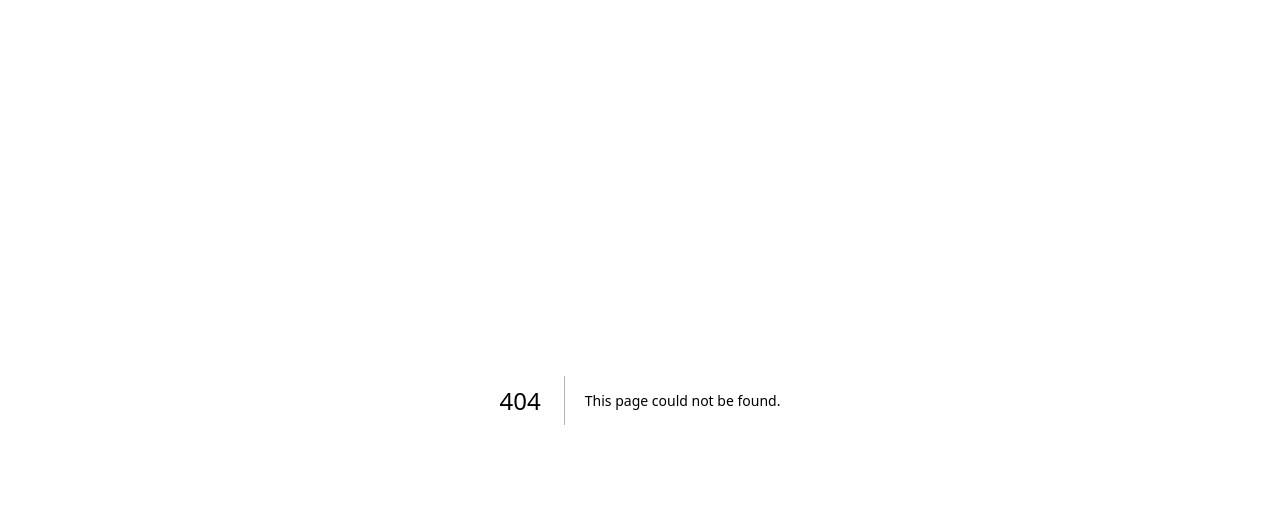
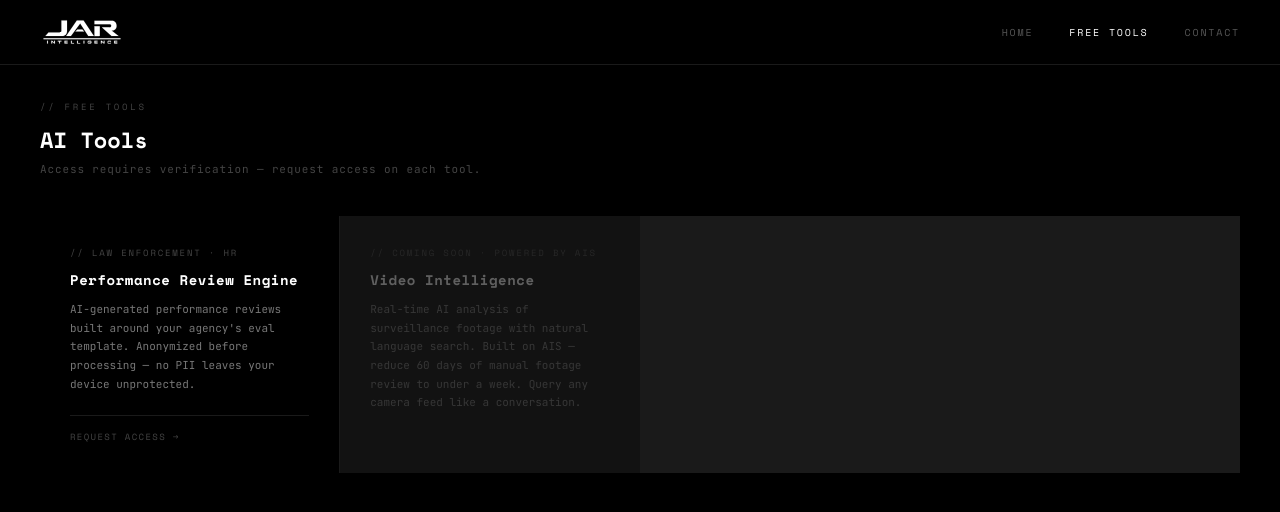
Before and after one commit to stearnsjustin1-debug/jarintel-ai, a Next.js app: page /free-tools in a window 1280 px wide. Before the commit this address had no page. Shown: the top 512 px of the page. Built offline with nearby package versions, Linux system fonts and the light colour scheme.

Commit message:
initial commit

```diff
--- a/pages/_app.js
+++ b/pages/_app.js
@@ -1,5 +1,5 @@
-import "@/styles/globals.css";
+import '../styles/globals.css'
 
 export default function App({ Component, pageProps }) {
-  return <Component {...pageProps} />;
+  return <Component {...pageProps} />
 }
--- /dev/null
+++ b/pages/free-tools.js
@@ -0,0 +1,86 @@
+import Head from 'next/head'
+import { useRouter } from 'next/router'
+
+export default function FreeTools() {
+  const router = useRouter()
+
+  return (
+    <>
+      <Head>
+        <title>Free Tools — JAR Intelligence</title>
+        <link rel="preconnect" href="https://fonts.googleapis.com" />
+        <link href="https://fonts.googleapis.com/css2?family=Space+Mono:wght@400;700&family=JetBrains+Mono:wght@300;400;500&display=swap" rel="stylesheet" />
+      </Head>
+
+      <main style={{ background: '#000', minHeight: '100vh', fontFamily: "'JetBrains Mono', monospace" }}>
+
+        {/* NAV */}
+        <nav style={{ position: 'fixed', top: 0, left: 0, right: 0, zIndex: 100, display: 'flex', justifyContent: 'space-between', alignItems: 'center', padding: '18px 40px', borderBottom: '0.5px solid #1a1a1a', background: 'rgba(0,0,0,0.96)' }}>
+          <div onClick={() => router.push('/')} style={{ cursor: 'pointer', height: '28px' }}>
+            <svg viewBox="0 0 300 100" xmlns="http://www.w3.org/2000/svg" style={{ height: '28px', width: 'auto', fillRule:'evenodd', clipRule:'evenodd' }}>
+              <g transform="matrix(1,0,0,1,1.5,1.48917)" style={{fill:'#fff',stroke:'#fff',strokeWidth:'0.42px'}}>
+                <path d="M286,71L11,71L11,74L286,74L286,71"/><path d="M125,47L132,40L150,40L156,47L125,47Z"/><path d="M92,63L130,7L154,7L191,63L171,63L142,18L109,63L92,63"/><rect x="193" y="28" width="19" height="35"/><path d="M193,8L193,21L248,21C248,21 252.966,20.964 253,26C253.034,31.036 249.822,32.016 248,32C246.178,31.984 220,32 220,32L254,63L279,63L254,43C254,43 272.271,44.746 272,26C271.729,7.254 255,8 255,8L193,8Z"/><path d="M24,80L27,80L27,90L24,90L24,80"/><path d="M39,80L39,90L42,90L42,83L49,90L52,90L52,80L49,80L49,87L42,80L39,80"/><path d="M70,90L67,90L67,82L62,82L62,80L75,80L75,82L70,82L70,90"/><path d="M86,80L86,90L97,90L97,88L89,88L89,86L97,86L97,84L89,84L89,82L97,82L97,80L86,80"/><path d="M109,90L109,80L112,80L112,88L120,88L120,90L109,90Z"/><path d="M131,90L131,80L134,80L134,88L142,88L142,90L131,90"/><path d="M154,80L157,80L157,90L154,90L154,80"/><path d="M171,83L171,87L172,88L179,88L180,87L180,86L175,86L175,84L182,84L182,87C182,87 181.446,89.951 179,90C176.554,90.049 172,90 172,90C172,90 169.042,89.884 169,87C168.958,84.116 169,83 169,83C169,83 168.81,79.925 172,80C175.19,80.075 179,80 179,80C179,80 181.981,79.938 182,83L180,83L179,82L172,82L171,83"/><path d="M29,50L68,50C68,50 74.945,50.27 75,45L75,7L95,7L95,45C95.003,64.931 75,63 75,63L18,63L29,50L18,63"/>
+              </g>
+              <g transform="matrix(1,0,0,1,72.587072,1.48917)" style={{fill:'#fff',stroke:'#fff',strokeWidth:'0.42px'}}>
+                <path d="M171,83L171,86.991L172,87.991L178,87.991L179,86.991L181,86.991C180.981,90.053 179,89.991 179,89.991C179,89.991 175.19,89.917 172,89.991C168.81,90.066 169,86.991 169,86.991L168.984,83.993C168.989,83.3 169,83 169,83C169,83 168.81,79.925 172,80C175.19,80.075 179,80 179,80C179,80 180.981,79.938 181,83L179,83L178,82L172,82L171,83Z"/>
+              </g>
+              <g transform="matrix(1,0,0,1,178.392261,1.48917)" style={{fill:'#fff',stroke:'#fff',strokeWidth:'0.42px'}}>
+                <path d="M39,80L39,90L42,90L42,83L49,90L52,90L52,80L49,80L49,87L42,80L39,80"/>
+              </g>
+              <g transform="matrix(1,0,0,1,108.444042,1.48917)" style={{fill:'#fff',stroke:'#fff',strokeWidth:'0.42px'}}>
+                <path d="M86,80L86,90L97,90L97,88L89,88L89,86L97,86L97,84L89,84L89,82L97,82L97,80L86,80"/>
+              </g>
+              <g transform="matrix(1,0,0,1,178.929888,1.48917)" style={{fill:'#fff',stroke:'#fff',strokeWidth:'0.42px'}}>
+                <path d="M86,80L86,90L97,90L97,88L89,88L89,86L97,86L97,84L89,84L89,82L97,82L97,80L86,80"/>
+              </g>
+            </svg>
+          </div>
+          <div style={{ display: 'flex', gap: '36px' }}>
+            {['Home', 'Free Tools', 'Contact'].map((item) => (
+              <span
+                key={item}
+                onClick={() => router.push(item === 'Home' ? '/' : item === 'Contact' ? '/contact' : '/free-tools')}
+                style={{ fontFamily: "'Space Mono', monospace", fontSize: '10px', letterSpacing: '0.18em', textTransform: 'uppercase', color: item === 'Free Tools' ? '#fff' : '#555', cursor: 'pointer' }}
+              >
+                {item}
+              </span>
+            ))}
+          </div>
+        </nav>
+
+        {/* CONTENT */}
+        <div style={{ padding: '100px 40px 60px' }}>
+          <div style={{ fontFamily: "'Space Mono', monospace", fontSize: '9px', letterSpacing: '0.3em', color: '#444', textTransform: 'uppercase', marginBottom: '10px' }}>// Free Tools</div>
+          <div style={{ fontFamily: "'Space Mono', monospace", fontSize: '22px', fontWeight: 700, color: '#fff', marginBottom: '6px' }}>AI Tools</div>
+          <div style={{ fontSize: '11px', color: '#444', letterSpacing: '0.08em', marginBottom: '40px' }}>Access requires verification — request access on each tool.</div>
+
+          {/* GRID */}
+          <div style={{ display: 'grid', gridTemplateColumns: 'repeat(auto-fill, minmax(260px, 1fr))', gap: '1px', background: '#1a1a1a' }}>
+
+            {/* ACTIVE CARD */}
+            <div
+              onClick={() => router.push('/free-tools/performance-review')}
+              style={{ background: '#000', padding: '30px', cursor: 'pointer', display: 'flex', flexDirection: 'column', gap: '10px', minHeight: '200px' }}
+              onMouseEnter={e => e.currentTarget.style.background = '#0f0f0f'}
+              onMouseLeave={e => e.currentTarget.style.background = '#000'}
+            >
+              <div style={{ fontFamily: "'Space Mono', monospace", fontSize: '9px', letterSpacing: '0.2em', color: '#444', textTransform: 'uppercase' }}>// Law Enforcement · HR</div>
+              <div style={{ fontFamily: "'Space Mono', monospace", fontSize: '14px', fontWeight: 700, color: '#fff', letterSpacing: '0.04em' }}>Performance Review Engine</div>
+              <div style={{ fontSize: '11px', color: '#777', lineHeight: 1.7, flex: 1 }}>AI-generated performance reviews built around your agency's eval template. Anonymized before processing — no PII leaves your device unprotected.</div>
+              <div style={{ fontFamily: "'Space Mono', monospace", fontSize: '9px', letterSpacing: '0.15em', color: '#444', textTransform: 'uppercase', marginTop: '12px', paddingTop: '14px', borderTop: '0.5px solid #1a1a1a' }}>Request Access →</div>
+            </div>
+
+            {/* COMING SOON */}
+            {['Video Intelligence'].map((name) => (
+<div key={name} style={{ background: '#000', padding: '30px', display: 'flex', flexDirection: 'column', gap: '10px', minHeight: '200px', opacity: 0.3 }}>
+  <div style={{ fontFamily: "'Space Mono', monospace", fontSize: '9px', letterSpacing: '0.2em', color: '#444', textTransform: 'uppercase' }}>// Coming Soon · Powered by AIS</div>
+  <div style={{ fontFamily: "'Space Mono', monospace", fontSize: '14px', fontWeight: 700, color: '#fff', letterSpacing: '0.04em' }}>{name}</div>
+  <div style={{ fontSize: '11px', color: '#777', lineHeight: 1.7, flex: 1 }}>Real-time AI analysis of surveillance footage with natural language search. Built on AIS — reduce 60 days of manual footage review to under a week. Query any camera feed like a conversation.</div>
+</div>            ))}
+
+          </div>
+        </div>
+      </main>
+    </>
+  )
+}
--- a/pages/index.js
+++ b/pages/index.js
@@ -1,88 +1,79 @@
-import Head from "next/head";
-import Image from "next/image";
-import { Geist, Geist_Mono } from "next/font/google";
-import styles from "@/styles/Home.module.css";
-
-const geistSans = Geist({
-  variable: "--font-geist-sans",
-  subsets: ["latin"],
-});
-
-const geistMono = Geist_Mono({
-  variable: "--font-geist-mono",
-  subsets: ["latin"],
-});
+import Head from 'next/head'
+import { useRouter } from 'next/router'
 
 export default function Home() {
+  const router = useRouter()
+
   return (
     <>
       <Head>
-        <title>Create Next App</title>
-        <meta name="description" content="Generated by create next app" />
-        <meta name="viewport" content="width=device-width, initial-scale=1" />
-        <link rel="icon" href="/favicon.ico" />
+        <title>JAR Intelligence</title>
+        <meta name="description" content="JAR Intelligence — AI Tools" />
+        <link rel="preconnect" href="https://fonts.googleapis.com" />
+        <link href="https://fonts.googleapis.com/css2?family=Space+Mono:wght@400;700&family=JetBrains+Mono:wght@300;400;500&display=swap" rel="stylesheet" />
       </Head>
-      <div
-        className={`${styles.page} ${geistSans.variable} ${geistMono.variable}`}
-      >
-        <main className={styles.main}>
-          <Image
-            className={styles.logo}
-            src="/next.svg"
-            alt="Next.js logo"
-            width={100}
-            height={20}
-            priority
-          />
-          <div className={styles.intro}>
-            <h1>To get started, edit the index.js file.</h1>
-            <p>
-              Looking for a starting point or more instructions? Head over to{" "}
-              <a
-                href="https://vercel.com/templates?framework=next.js&utm_source=create-next-app&utm_medium=appdir-template-tw&utm_campaign=create-next-app"
-                target="_blank"
-                rel="noopener noreferrer"
-              >
-                Templates
-              </a>{" "}
-              or the{" "}
-              <a
-                href="https://nextjs.org/learn?utm_source=create-next-app&utm_medium=appdir-template-tw&utm_campaign=create-next-app"
-                target="_blank"
-                rel="noopener noreferrer"
-              >
-                Learning
-              </a>{" "}
-              center.
-            </p>
-          </div>
-          <div className={styles.ctas}>
-            <a
-              className={styles.primary}
-              href="https://vercel.com/new?utm_source=create-next-app&utm_medium=appdir-template&utm_campaign=create-next-app"
-              target="_blank"
-              rel="noopener noreferrer"
-            >
-              <Image
-                className={styles.logo}
-                src="/vercel.svg"
-                alt="Vercel logomark"
-                width={16}
-                height={16}
-              />
-              Deploy Now
-            </a>
-            <a
-              className={styles.secondary}
-              href="https://nextjs.org/docs?utm_source=create-next-app&utm_medium=appdir-template&utm_campaign=create-next-app"
-              target="_blank"
-              rel="noopener noreferrer"
-            >
-              Documentation
-            </a>
-          </div>
-        </main>
-      </div>
+
+      <main style={{
+        background: '#000',
+        minHeight: '100vh',
+        display: 'flex',
+        flexDirection: 'column',
+        justifyContent: 'center',
+        alignItems: 'center',
+        fontFamily: "'JetBrains Mono', monospace"
+      }}>
+        <svg viewBox="0 0 300 100" xmlns="http://www.w3.org/2000/svg" style={{width: 'clamp(220px, 50vw, 380px)', height: 'auto', fillRule:'evenodd', clipRule:'evenodd'}}>
+          <g transform="matrix(1,0,0,1,1.5,1.48917)" style={{fill:'#fff',stroke:'#fff',strokeWidth:'0.42px'}}>
+            <path d="M286,71L11,71L11,74L286,74L286,71"/>
+            <path d="M125,47L132,40L150,40L156,47L125,47Z"/>
+            <path d="M92,63L130,7L154,7L191,63L171,63L142,18L109,63L92,63"/>
+            <rect x="193" y="28" width="19" height="35"/>
+            <path d="M193,8L193,21L248,21C248,21 252.966,20.964 253,26C253.034,31.036 249.822,32.016 248,32C246.178,31.984 220,32 220,32L254,63L279,63L254,43C254,43 272.271,44.746 272,26C271.729,7.254 255,8 255,8L193,8Z"/>
+            <path d="M24,80L27,80L27,90L24,90L24,80"/>
+            <path d="M39,80L39,90L42,90L42,83L49,90L52,90L52,80L49,80L49,87L42,80L39,80"/>
+            <path d="M70,90L67,90L67,82L62,82L62,80L75,80L75,82L70,82L70,90"/>
+            <path d="M86,80L86,90L97,90L97,88L89,88L89,86L97,86L97,84L89,84L89,82L97,82L97,80L86,80"/>
+            <path d="M109,90L109,80L112,80L112,88L120,88L120,90L109,90Z"/>
+            <path d="M131,90L131,80L134,80L134,88L142,88L142,90L131,90"/>
+            <path d="M154,80L157,80L157,90L154,90L154,80"/>
+            <path d="M171,83L171,87L172,88L179,88L180,87L180,86L175,86L175,84L182,84L182,87C182,87 181.446,89.951 179,90C176.554,90.049 172,90 172,90C172,90 169.042,89.884 169,87C168.958,84.116 169,83 169,83C169,83 168.81,79.925 172,80C175.19,80.075 179,80 179,80C179,80 181.981,79.938 182,83L180,83L179,82L172,82L171,83"/>
+            <path d="M29,50L68,50C68,50 74.945,50.27 75,45L75,7L95,7L95,45C95.003,64.931 75,63 75,63L18,63L29,50L18,63"/>
+          </g>
+          <g transform="matrix(1,0,0,1,72.587072,1.48917)" style={{fill:'#fff',stroke:'#fff',strokeWidth:'0.42px'}}>
+            <path d="M171,83L171,86.991L172,87.991L178,87.991L179,86.991L181,86.991C180.981,90.053 179,89.991 179,89.991C179,89.991 175.19,89.917 172,89.991C168.81,90.066 169,86.991 169,86.991L168.984,83.993C168.989,83.3 169,83 169,83C169,83 168.81,79.925 172,80C175.19,80.075 179,80 179,80C179,80 180.981,79.938 181,83L179,83L178,82L172,82L171,83Z"/>
+          </g>
+          <g transform="matrix(1,0,0,1,178.392261,1.48917)" style={{fill:'#fff',stroke:'#fff',strokeWidth:'0.42px'}}>
+            <path d="M39,80L39,90L42,90L42,83L49,90L52,90L52,80L49,80L49,87L42,80L39,80"/>
+          </g>
+          <g transform="matrix(1,0,0,1,108.444042,1.48917)" style={{fill:'#fff',stroke:'#fff',strokeWidth:'0.42px'}}>
+            <path d="M86,80L86,90L97,90L97,88L89,88L89,86L97,86L97,84L89,84L89,82L97,82L97,80L86,80"/>
+          </g>
+          <g transform="matrix(1,0,0,1,178.929888,1.48917)" style={{fill:'#fff',stroke:'#fff',strokeWidth:'0.42px'}}>
+            <path d="M86,80L86,90L97,90L97,88L89,88L89,86L97,86L97,84L89,84L89,82L97,82L97,80L86,80"/>
+          </g>
+        </svg>
+
+        <div style={{width:'1px', height:'48px', background:'#222', margin:'36px 0'}} />
+
+        <button
+          onClick={() => router.push('/free-tools')}
+          style={{
+            fontFamily: "'Space Mono', monospace",
+            fontSize: '10px',
+            letterSpacing: '0.2em',
+            textTransform: 'uppercase',
+            color: '#777',
+            background: 'transparent',
+            border: '0.5px solid #2a2a2a',
+            padding: '14px 36px',
+            cursor: 'pointer'
+          }}
+          onMouseEnter={e => { e.target.style.color='#fff'; e.target.style.borderColor='#777' }}
+          onMouseLeave={e => { e.target.style.color='#777'; e.target.style.borderColor='#2a2a2a' }}
+        >
+          Explore Free Tools
+        </button>
+      </main>
     </>
-  );
+  )
 }
--- a/styles/globals.css
+++ b/styles/globals.css
@@ -1,42 +1,10 @@
-:root {
-  --background: #ffffff;
-  --foreground: #171717;
+@import url('https://fonts.googleapis.com/css2?family=Space+Mono:wght@400;700&family=JetBrains+Mono:wght@300;400;500&display=swap');
+
+*, *::before, *::after { margin: 0; padding: 0; box-sizing: border-box; }
+
+html, body {
+  background: #000;
+  color: #999;
+  font-family: 'JetBrains Mono', monospace;
+  -webkit-font-smoothing: antialiased;
 }
-
-@media (prefers-color-scheme: dark) {
-  :root {
-    --background: #0a0a0a;
-    --foreground: #ededed;
-  }
-}
-
-html,
-body {
-  max-width: 100vw;
-  overflow-x: hidden;
-}
-
-body {
-  color: var(--foreground);
-  background: var(--background);
-  font-family: Arial, Helvetica, sans-serif;
-  -webkit-font-smoothing: antialiased;
-  -moz-osx-font-smoothing: grayscale;
-}
-
-* {
-  box-sizing: border-box;
-  padding: 0;
-  margin: 0;
-}
-
-a {
-  color: inherit;
-  text-decoration: none;
-}
-
-@media (prefers-color-scheme: dark) {
-  html {
-    color-scheme: dark;
-  }
-}
```
